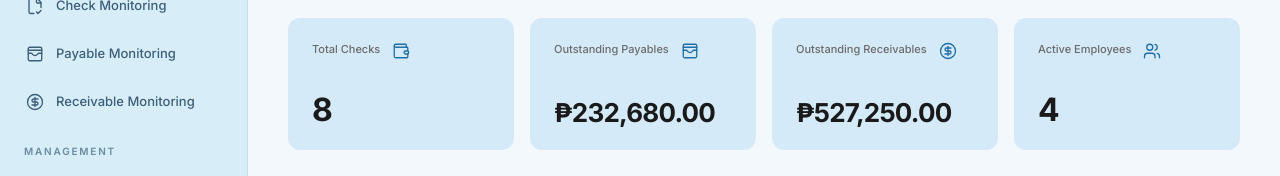
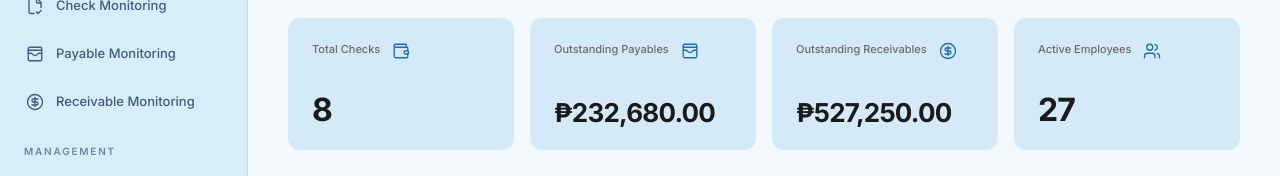
Before and after one commit to seven-err/oasis, a React (Vite) app in the folder frontend/: page / in a window 1280 px wide. Shown: the part 227-403 px from the top of the page. Built offline with nearby package versions, Linux system fonts and the light colour scheme.

Commit message:
Replace placeholder employee alphalist with org chart staff

```diff
--- a/frontend/src/App.tsx
+++ b/frontend/src/App.tsx
@@ -220,63 +220,51 @@ function employeeDirectoryRows(employees: Employee[]) {
   }));
 }
 
-const initialEmployees: Employee[] = [
-  {
-    id: 1,
-    number: "EMP-00142",
-    name: "Alvarina, Miguel",
-    initials: "MA",
-    department: "Finance",
-    position: "Finance Administrator",
-    dateHired: "2019-06-17",
-    email: "m.alvarina@oasis.org",
+// People listed under two departments on the org chart are merged into one record.
+const initialEmployees: Employee[] = (
+  [
+    ["Cadorna, Ronnie", "Administration", "Administrative Manager"],
+    ["Zamora, Theodore M.", "Drug Test / Laboratory", "Head of Laboratory / Pathologist"],
+    ["Tahadlangit, Mariane Sarah L.", "Drug Test / Laboratory", "Head of Drug Analyst / Chief Medical Technologist"],
+    ["Tinambunan, Cheerden Lhy T.", "Drug Test / Laboratory", "Drug Analyst / Medical Technologist"],
+    ["Fernan, Wilmer J.", "Drug Test / Administration", "Authorized Specimen Collector / Purchasing Officer"],
+    ["Lepon, Lea", "Drug Test", "Authorized Specimen Collector / Biometric Technician"],
+    ["Montana, Vanessa M.", "Drug Test / Laboratory", "Authorized Specimen Collector / Laboratory Aide"],
+    ["Cadorna, Maria Asuncion H.", "Administration", "HR / Marketing"],
+    ["Lepon, Richard M.", "Administration", "Head Accounting Officer"],
+    ["Nene, Genevieve", "Administration", "Receptionist"],
+    ["Moya, Clinton A.", "Administration", "Receptionist"],
+    ["Atibay, Cristopher P.", "Administration", "Cashier"],
+    ["Japal, Dennis", "Administration", "Information / Maintenance Personnel"],
+    ["Malait, Lester", "Administration", "Information / Maintenance Personnel"],
+    ["Espino, Gaudencio", "Radiology", "Radiologist"],
+    ["Abancio, Cely Ann", "Radiology", "Sonologist - Ultrasound"],
+    ["Moraga, Rhea C.", "Radiology", "Chief Radiologic Technologist"],
+    ["Branzuela, Junrey L.", "Radiology", "Radiologic Aide"],
+    ["Albano, Lucille G.", "Clinic Doctors", "OB-GYNE"],
+    ["Albano, Samuel P.", "Clinic Doctors", "Ophthalmologist"],
+    ["Aranas-Del Rosario, Norina", "Clinic Doctors", "OB-GYNE"],
+    ["Destura, Kenneth Joel", "Clinic Doctors", "Pediatrician"],
+    ["Florita, Charmaine Gee", "Clinic Doctors", "Family Medicine"],
+    ["Hernandez, Daniel Philip", "Clinic Doctors", "IM / Cardiologist"],
+    ["Medina, Daniel", "Clinic Doctors", "General Physician"],
+    ["Rivera, Caryll Ann P.", "Clinic Doctors", "General Physician"],
+    ["Venturillo, Myla", "Clinic Doctors", "Optometrist"],
+  ] as const
+).map(([name, department, position], i) => {
+  const [surname, given] = name.split(", ");
+  return {
+    id: i + 1,
+    number: `EMP-${String(i + 1).padStart(5, "0")}`,
+    name,
+    initials: (given[0] + surname[0]).toUpperCase(),
+    department,
+    position,
+    dateHired: "",
+    email: "",
     status: "Active",
-  },
-  {
-    id: 2,
-    number: "EMP-00118",
-    name: "Bautista, Leon Miguel",
-    initials: "LB",
-    department: "Operations",
-    position: "Operations Supervisor",
-    dateHired: "2018-01-22",
-    email: "l.bautista@oasis.org",
-    status: "Active",
-  },
-  {
-    id: 3,
-    number: "EMP-00167",
-    name: "Cruz, Angela Marie",
-    initials: "AC",
-    department: "Human Resources",
-    position: "HR Specialist",
-    dateHired: "2021-09-06",
-    email: "a.cruz@oasis.org",
-    status: "On Leave",
-  },
-  {
-    id: 4,
-    number: "EMP-00094",
-    name: "Dela Rosa, Nathaniel",
-    initials: "ND",
-    department: "Administration",
-    position: "Administrative Officer",
-    dateHired: "2016-11-14",
-    email: "n.delarosa@oasis.org",
-    status: "Active",
-  },
-  {
-    id: 5,
-    number: "EMP-00153",
-    name: "Evangelista, Sofia",
-    initials: "SE",
-    department: "Information Technology",
-    position: "Systems Analyst",
-    dateHired: "2020-07-13",
-    email: "s.evangelista@oasis.org",
-    status: "Active",
-  },
-];
+  };
+});
 
 const peso = new Intl.NumberFormat("en-PH", {
   style: "currency",
@@ -284,7 +272,7 @@ const peso = new Intl.NumberFormat("en-PH", {
   minimumFractionDigits: 2,
 });
 const formatDate = (value: string) =>
-  new Intl.DateTimeFormat("en-US", { month: "short", day: "numeric", year: "numeric" }).format(
+  !value ? "—" : new Intl.DateTimeFormat("en-US", { month: "short", day: "numeric", year: "numeric" }).format(
     new Date(`${value}T00:00:00`),
   );
 
```
